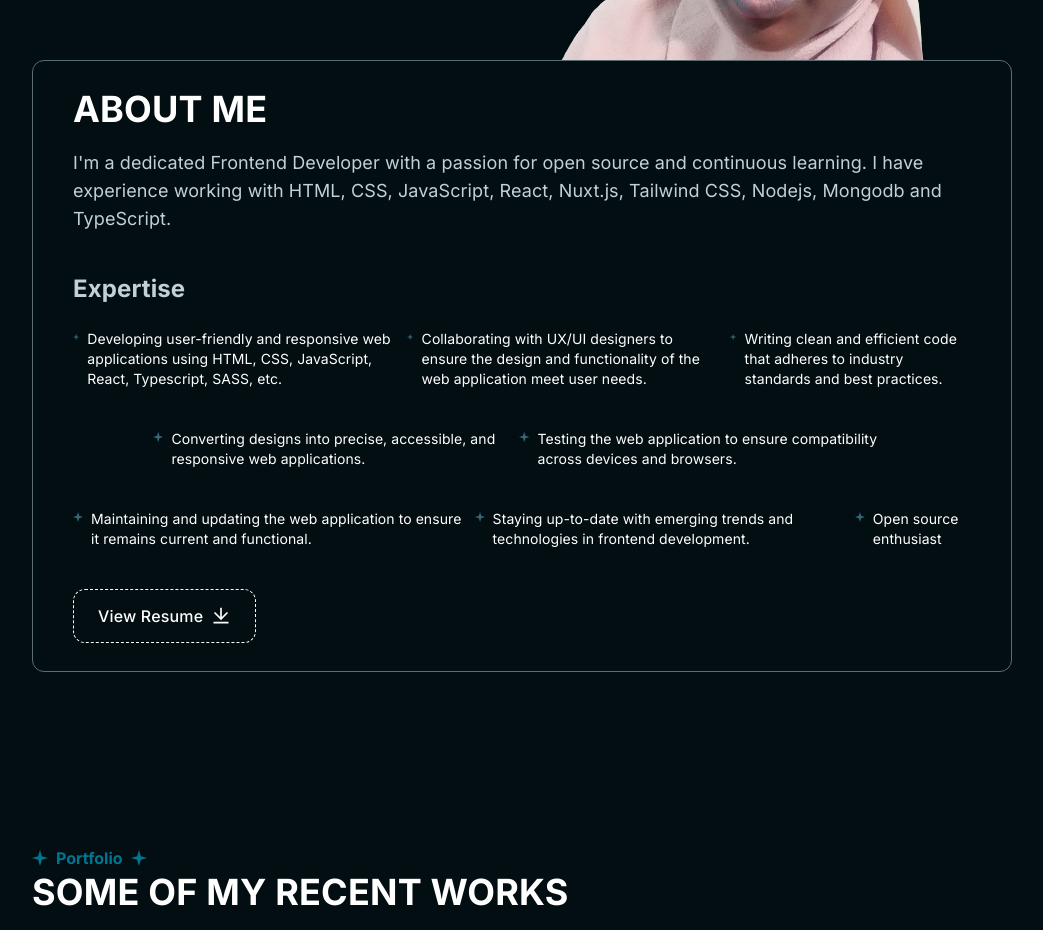
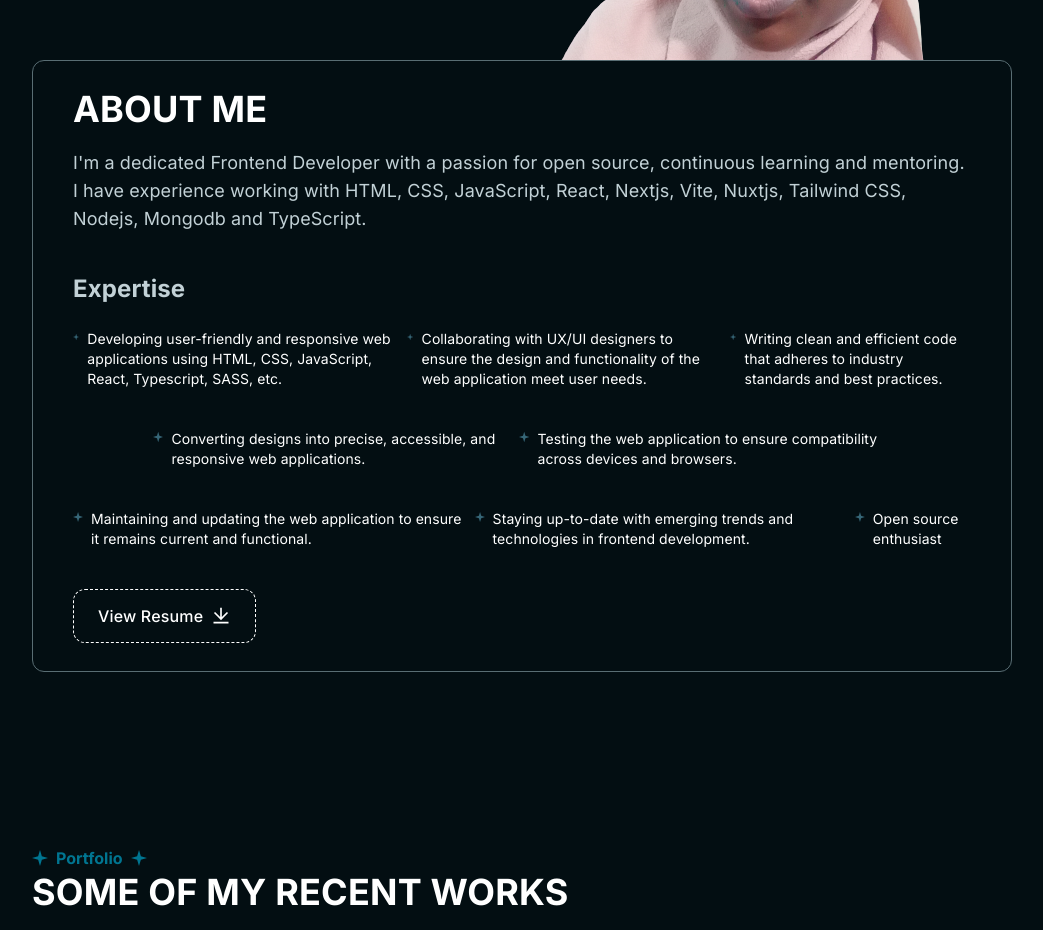
Before and after one commit to Noimot/noimot-portfolio, a React (Create React App) app: page / in a window 1280 px wide. Shown: the part 1160-2090 px from the top of the page, without its empty margins (118-1161 px from the left). Built offline with nearby package versions, Linux system fonts and the light colour scheme.

Commit message:
chore: added few words to about content

```diff
--- a/src/components/about/index.tsx
+++ b/src/components/about/index.tsx
@@ -25,9 +25,8 @@ const About = () => {
           </div>
 
           <p className="text-[#C2D1D6] tracking-[0.09px] leading-6 text-base sm:text-lg pt-4">
-            I'm a dedicated Frontend Developer with a passion for open source
-            and continuous learning. I have experience working with HTML, CSS,
-            JavaScript, React, Nuxt.js, Tailwind CSS, Nodejs, Mongodb and TypeScript.
+            I'm a dedicated Frontend Developer with a passion for open source, continuous learning and mentoring. I have experience working with HTML, CSS,
+            JavaScript, React, Nextjs, Vite, Nuxtjs, Tailwind CSS, Nodejs, Mongodb and TypeScript.
           </p>
           <div className="mt-10">
             <h2 className="text-[#C2D1D6] tracking-[0.12px] leading-8 font-bold text-2xl capitalize">
```
